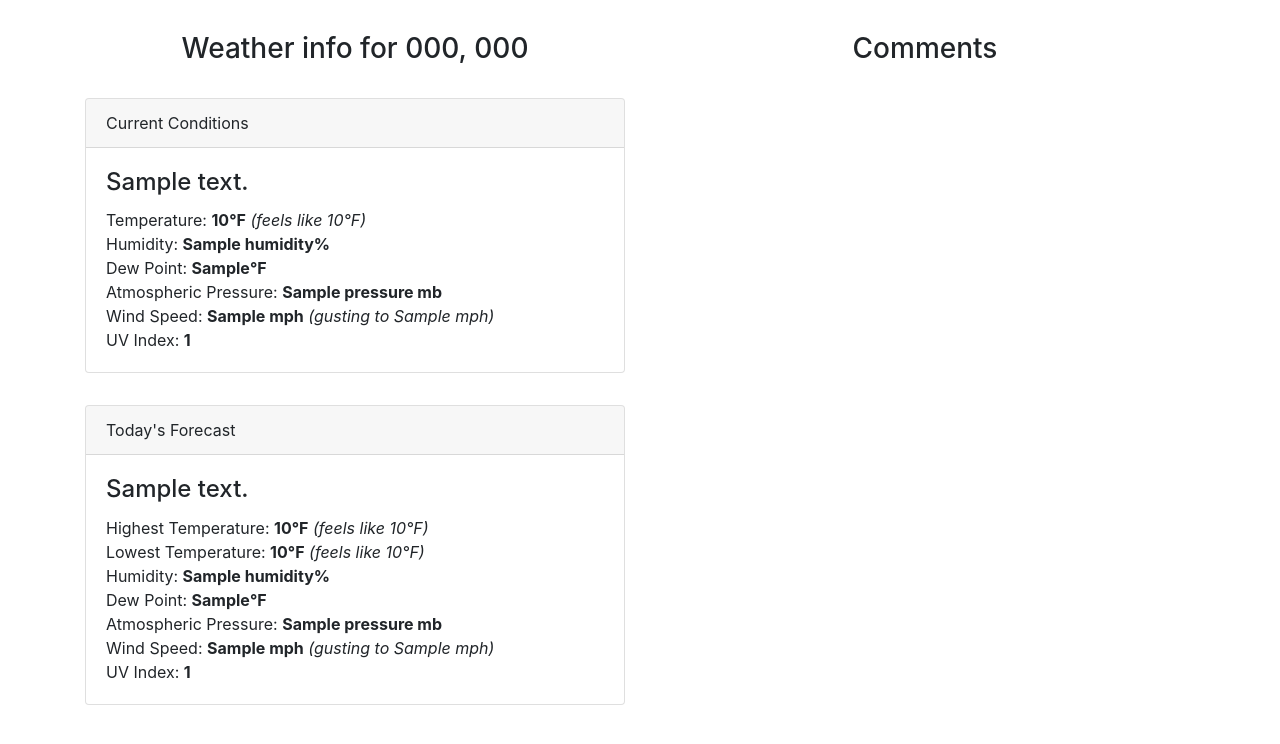
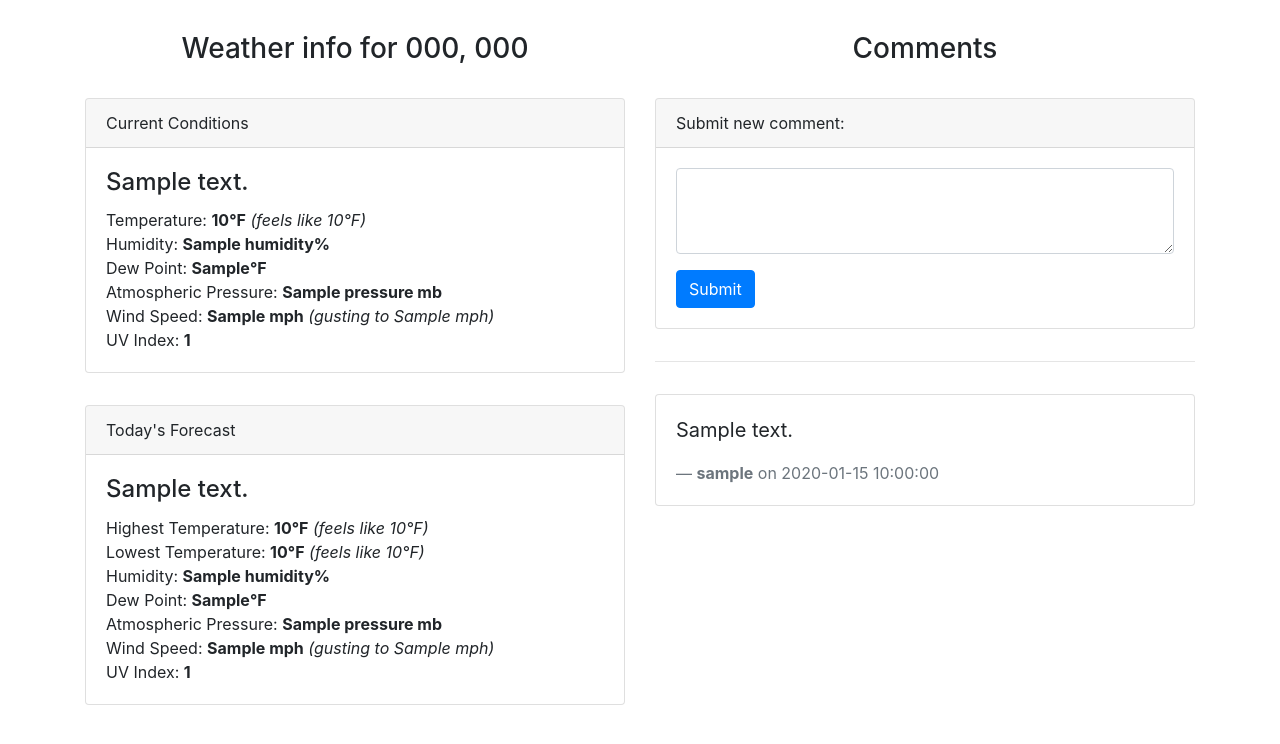
Before and after one commit to attackfrog/project1, a Flask app: template templates/weather.html in a window 1280 px wide. Shown: the part 56-800 px from the top of the page. Run offline with Flask 2, Linux system fonts and the light colour scheme; the template is opened without the code that fills it: most values are stand-ins (such as "Sample title", 1, 10 or a date in 2020); some libraries are stand-ins or nearby versions.

Commit message:
functioning checkin comments

```diff
--- a/application.py
+++ b/application.py
@@ -7,6 +7,7 @@ from sqlalchemy.orm import scoped_session, sessionmaker
 
 from passlib.hash import pbkdf2_sha256
 import requests
+from datetime import date
 
 app = Flask(__name__)
 
@@ -63,6 +64,8 @@ def signup():
     if request.method == "GET":
         return render_template("signup.html")
 
+    # This route sometimes fails on post and I can't figure out why...
+    # It just fails to respond, and then succeeds with the exact same request later
     if request.method == "POST":
         username = request.form.get("username")
         password = request.form.get("password")
@@ -123,10 +126,7 @@ def weather(zipcode):
     if not logged_in:
         flash("You must be logged in to view weather conditions.")
         return redirect(url_for("index"))
-    try:
-        int(zipcode)
-        assert len(zipcode) == 5
-    except:
+    if not validate_zipcode(zipcode):
         flash("That's not a valid zip code.")
         return redirect(url_for("index"))
 
@@ -138,13 +138,63 @@ def weather(zipcode):
 
     API_KEY = os.getenv("DARKSKY_KEY")
     try:
-        # zipinfo[3] is latitue, zipinfo[4] is longitude
+        # zipinfo[3] is latitude, zipinfo[4] is longitude
         response = requests.get(f"https://api.darksky.net/forecast/{API_KEY}/{zipinfo[3]},{zipinfo[4]}")
         weather = response.json()
     except:
         flash("Failed to communicate with the Dark Sky API.")
         return redirect(url_for("index"))
 
-    # TODO: query db for comments
+    comments = db.execute("SELECT * FROM checkins WHERE zipcode = :zipcode ORDER BY date DESC", {"zipcode": zipcode}).fetchall()
+    # check if the user has commented today
+    user = session.get("user")
+    today = date.today()
+    posted = False
+    for comment in comments:
+        print(comment)
+        if comment.username == user:
+            if comment.date == today:
+                posted = True
+                break
 
-    return render_template("weather.html", zipinfo=zipinfo, weather=weather, logged_in=logged_in)
+    return render_template("weather.html", zipinfo=zipinfo, weather=weather,
+                            comments=comments, posted=posted, logged_in=logged_in)
+
+
+@app.route("/checkin", methods=["POST"])
+def checkin():
+    username = session.get("user")
+    if username is None:
+        flash("You must be logged in to submit a comment.")
+        return redirect(url_for("index"))
+
+    zipcode = request.form.get("zipcode")
+    comment = request.form.get("comment")
+    today = date.today()
+
+    if not validate_zipcode(zipcode):
+        flash("You tried to submit a comment for an invalid zipcode.")
+        return redirect(url_for("index"))
+
+    if len(comment) < 1:
+        flash("You can't submit a blank comment.")
+
+    try:
+        db.execute("INSERT INTO checkins (zipcode, username, comment, date) VALUES (:zipcode, :username, :comment, :today);",
+                    {"zipcode": zipcode, "username": username, "comment": comment, "today": today})
+        db.commit()
+    except:
+        flash("Error submitting comment. Please try again later.")
+
+    return redirect(url_for('weather', zipcode=zipcode))
+
+
+
+def validate_zipcode(zipcode):
+    try:
+        int(zipcode)
+        assert len(zipcode) == 5
+    except:
+        return False
+
+    return True
--- a/templates/weather.html
+++ b/templates/weather.html
@@ -51,6 +51,30 @@
 
         <div class="col-md-6">
             <h3>Comments</h3>
+            <div class="card">
+                <div class="card-header">
+                    Submit new comment:
+                </div>
+                <div class="card-body">
+                    <form action="{{ url_for('checkin') }}" method="POST">
+                        <!-- long line because text areas render extra whitespace -->
+                        <textarea class="form-control main-textbox" name="comment" rows="3" {% if posted %}disabled{% endif %}>{% if posted %}You can only submit one comment per day. Come back tomorrow!{% endif %}</textarea>
+                        <input type="hidden" name="zipcode" value="{{ zipinfo[0] }}" />
+                        <button type="submit" class="btn btn-primary" {% if posted %}disabled{% endif %}>Submit</button>
+                    </form>
+                </div>
+            </div>
+            <hr />
+            {% for comment in comments %}
+                <div class="card">
+                    <div class="card-body">
+                        <blockquote class="blockquote mb-0">
+                            <p>{{ comment.comment }}</p>
+                            <footer class="blockquote-footer"><strong>{{ comment.username }}</strong> on {{ comment.date }}</footer>
+                        </blockquote>
+                    </div>
+                </div>
+            {% endfor %}
         </div>
     </div>
 </div>
```
Also changed, not shown: templates/login.html (+6 -3 lines), templates/signup.html (+6 -3 lines).
